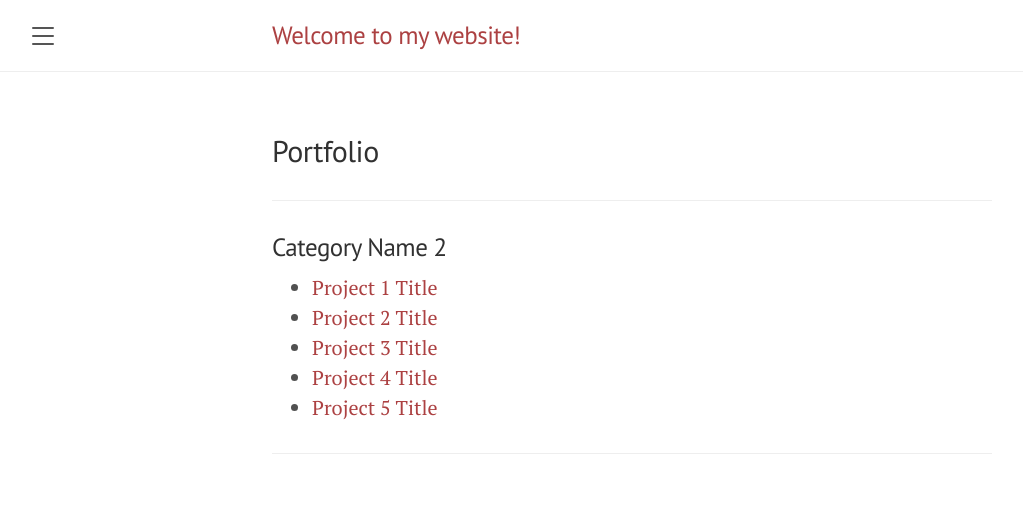
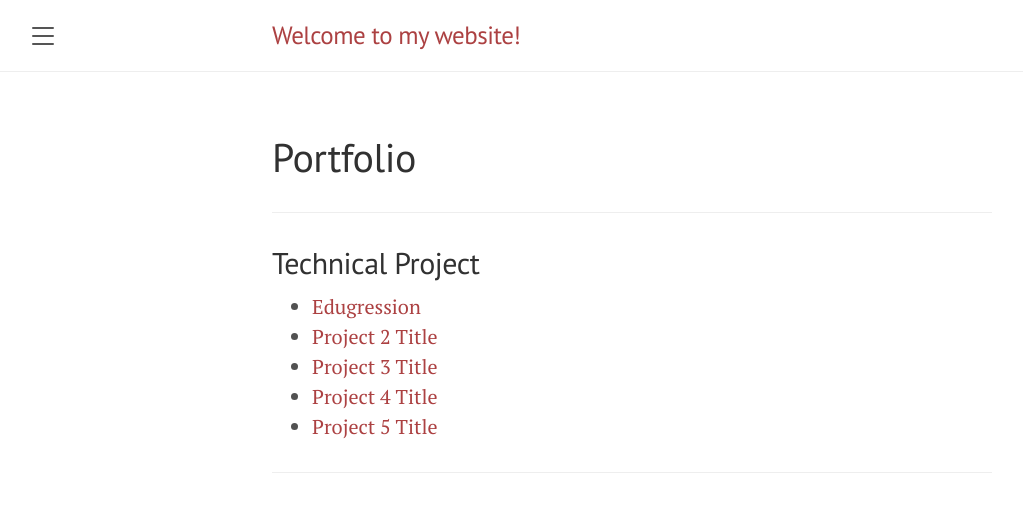
Before and after one commit to ddhangdd/ddhangdd.github.io, a Jekyll site: the page built from portfolio/index.md, in a window 1280 px wide. Shown: the top 512 px of the page, without its empty margins (8-1031 px from the left). Built offline with Jekyll 4.4.1, drawn with Linux system fonts in a browser that asks for light colours.

Commit message:
small changes

```diff
--- a/portfolio/index.md
+++ b/portfolio/index.md
@@ -3,14 +3,14 @@ layout: default
 title: Portfolio
 ---
 
-## Portfolio
+# Portfolio
 
 ---
 
 
-### Category Name 2
+## Technical Project
 
-- [Project 1 Title](http://example.com/)
+- [Edugression](http://example.com/)
 - [Project 2 Title](http://example.com/)
 - [Project 3 Title](http://example.com/)
 - [Project 4 Title](http://example.com/)
```
